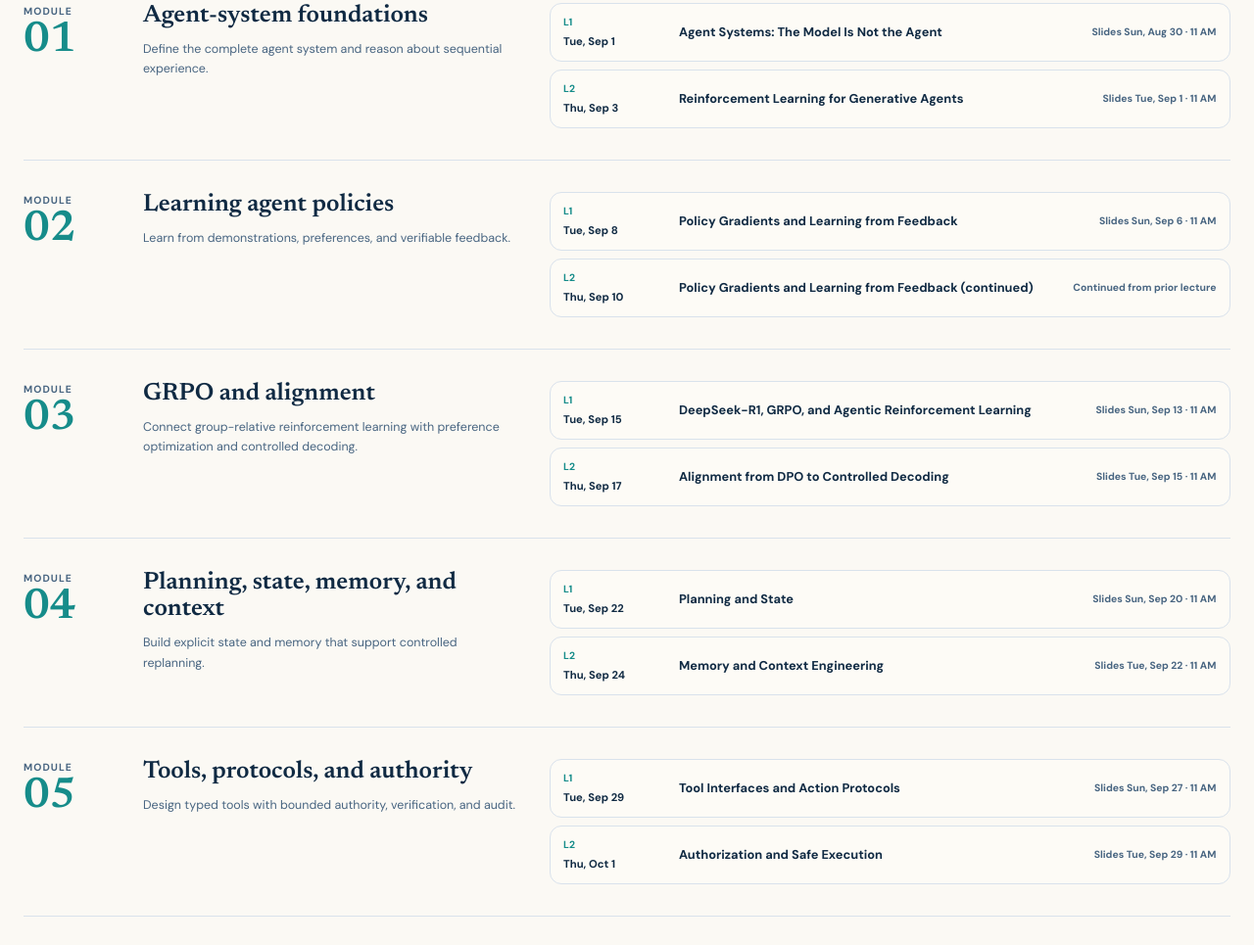
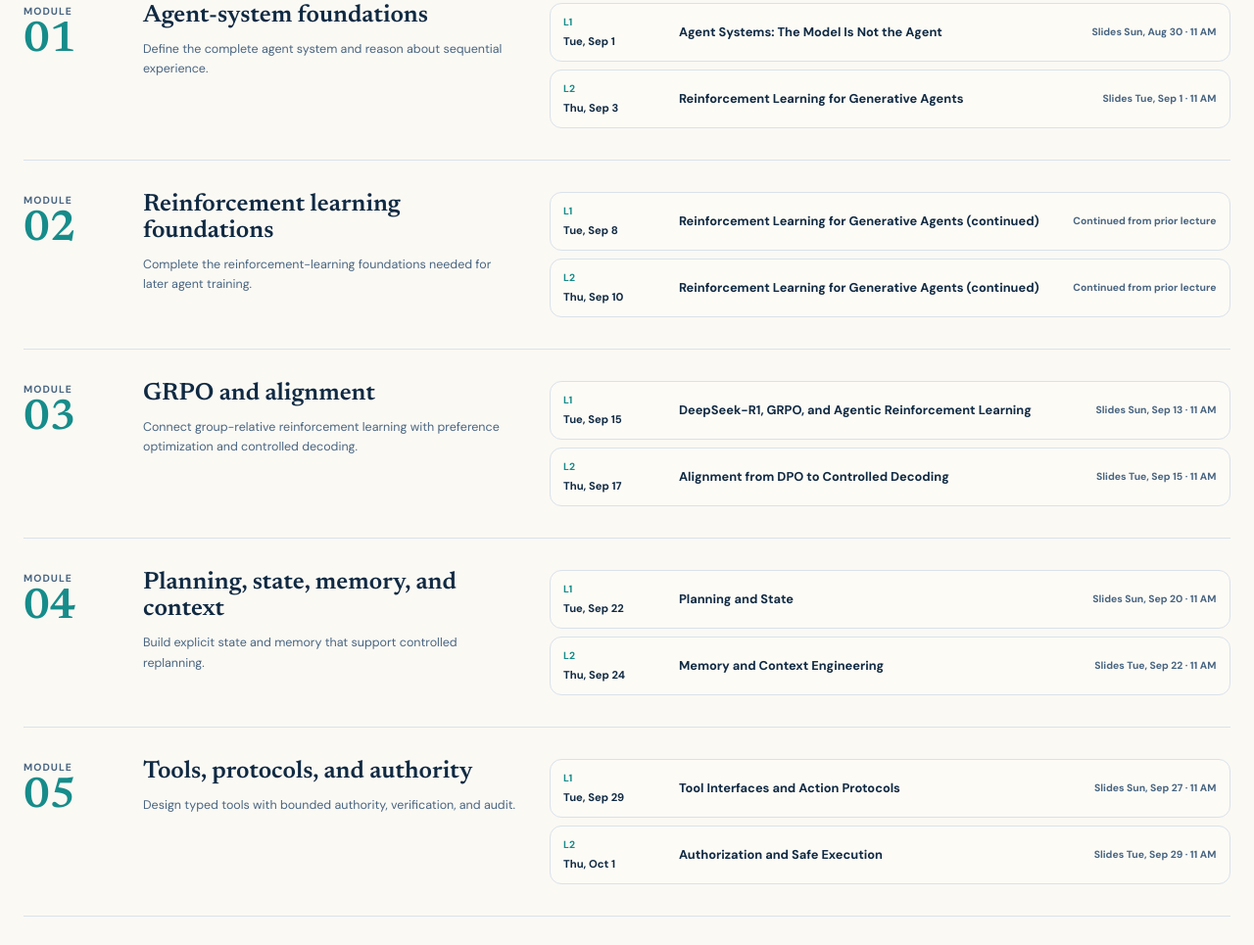
Before and after one commit to FurongHuang/furonghuang.github.io, an Astro site: page /cmsc848n-fall-2026 in a window 1280 px wide. Shown: the part 2183-3148 px from the top of the page at 98% size. Built offline with nearby package versions, Linux system fonts and the light colour scheme; Astro itself is replaced by a stand-in of ours.

Commit message:
Correct Sep 8 lecture continuation

```diff
--- a/src/pages/cmsc848n-fall-2026.astro
+++ b/src/pages/cmsc848n-fall-2026.astro
@@ -39,11 +39,11 @@ const modules = [
   },
   {
     number: "02",
-    module: "Learning agent policies",
-    outcome: "Learn from demonstrations, preferences, and verifiable feedback.",
+    module: "Reinforcement learning foundations",
+    outcome: "Complete the reinforcement-learning foundations needed for later agent training.",
     lectures: [
-      ["2026-09-08", "Policy Gradients and Learning from Feedback", "W2-L1-2026-Policy-Gradients-and-Learning-from-Feedback.pptx"],
-      ["2026-09-10", "Policy Gradients and Learning from Feedback (continued)", null]
+      ["2026-09-08", "Reinforcement Learning for Generative Agents (continued)", null],
+      ["2026-09-10", "Reinforcement Learning for Generative Agents (continued)", null]
     ]
   },
   {
```
